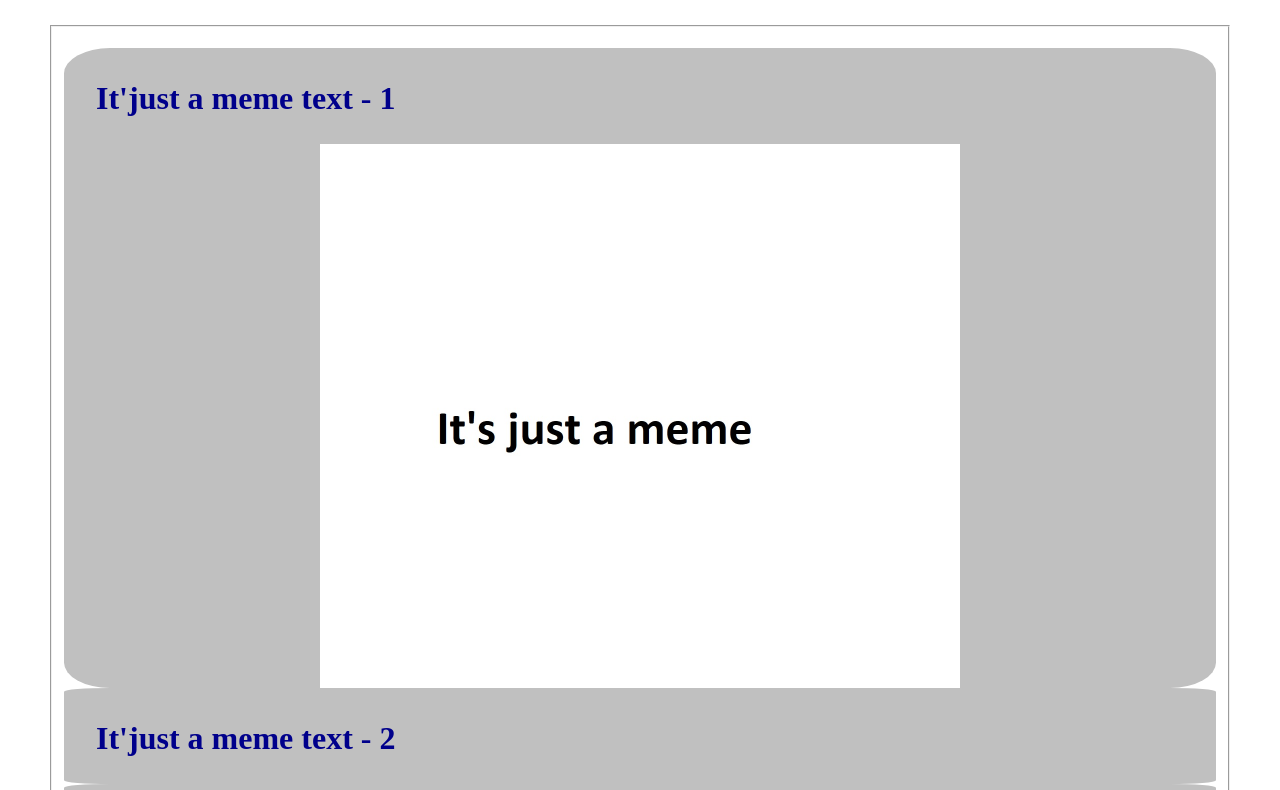
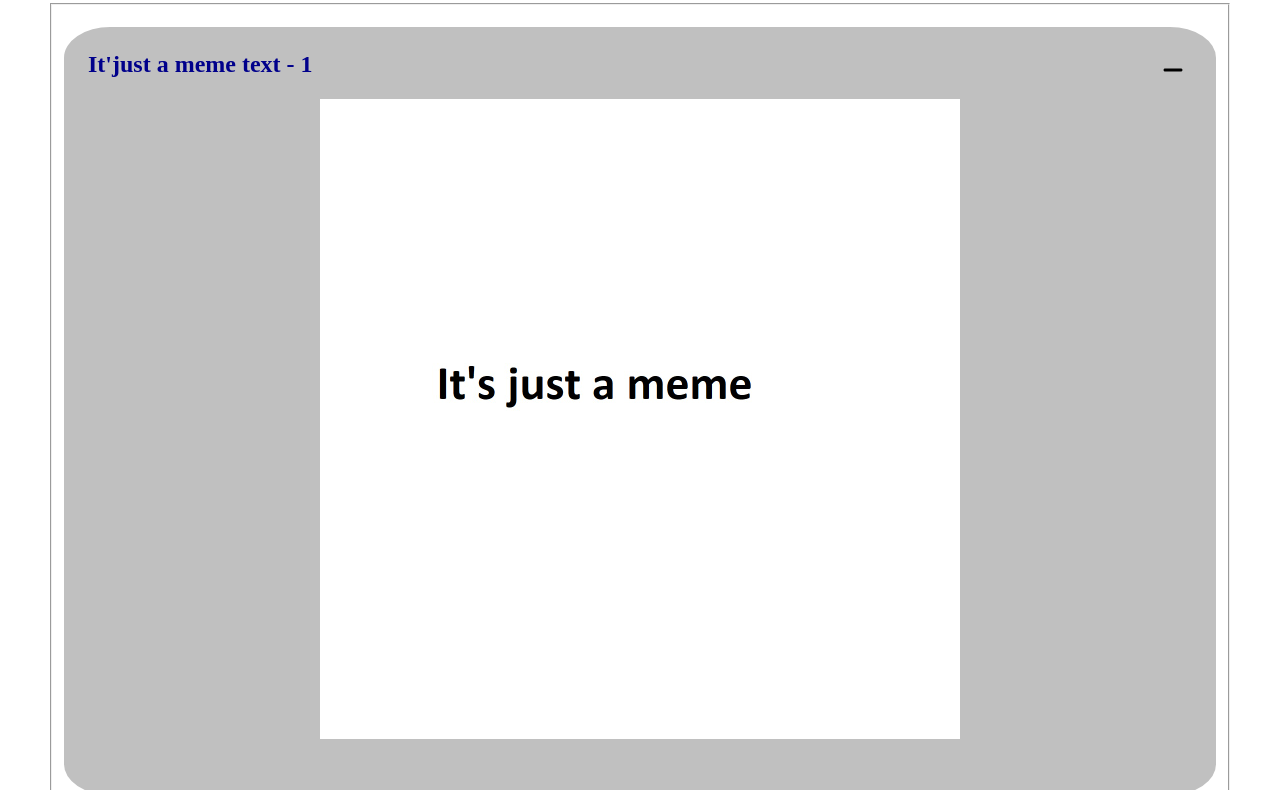
Before and after one commit to AntonSokolovsky/cssBayan, a plain HTML site: page index.html in a window 1280 px wide. Shown: the part 118-908 px from the top of the page. Drawn offline with Linux system fonts and the light colour scheme.

Commit message:
:feat: add breakpoint for tablet and desktop Mon, Mar 13, 2023  1:22:19 AM

```diff
--- a/style.css
+++ b/style.css
@@ -55,7 +55,6 @@ ul {
     height: 2em;
     padding: 0.5em;
     transition: 0.5s;
-    cursor: pointer;
     display: inline-flex;
     justify-content: space-between;
 }
@@ -83,8 +82,31 @@ ul {
 .accordion__input:checked ~*>.accordion-service {
     background-image: url(./assets/minus.svg);
 }
+@media(min-width:820px) {
+    .main-title {
+        font-size: 2.5em;
+    }
+    .accordion__item {
+        width: 90vw;
+    }
+    .accordion__label {
+        font-size: 1.5em;
+        color: darkblue;
+        font-weight: bold;
+        width: 90vw;
+        height: 2.5em;
+        padding: 1em;
+        transition: 0.5s;
+    }
+    .accordion-service {
+        font-size: 2em;
+        width: 0.8em;
+        height: 0.8em;
+        background-size: 0.8em 0.8em;
+    }
+}
 
-@media(min-width:821px) {
+@media(min-width:1359px) {
     .main-title {
         font-size: 3em;
     }
@@ -100,8 +122,6 @@ ul {
         padding: 1em;
         transition: 0.5s;
         cursor: pointer;
-        display: inline-flex;
-        justify-content: space-between;
     }
     .accordion__input:checked ~ * {
         height: 50vw;
@@ -116,12 +136,18 @@ ul {
         background-size: 1em 1em;
     }
     .accordion__label:hover .accordion-service {
-    background-image: url(./assets/minus.svg);
-    display: inline-block;
+        background-image: url(./assets/minus.svg);
+        display: inline-block;
     }
     .accordion__label:hover {
         height: 50vw;
+        background-image: url(./assets/meme.jpg);
         background-size: 50vw 50vw;
+        background-position-y: 3em;
+        background-repeat: no-repeat;
+        background-position: center;
+        background-size: 50vw 50vw;
+        transition: 0.5s;
         background-position-y: 3em;
     }
     .accordion__list:hover .accordion__label {
```
